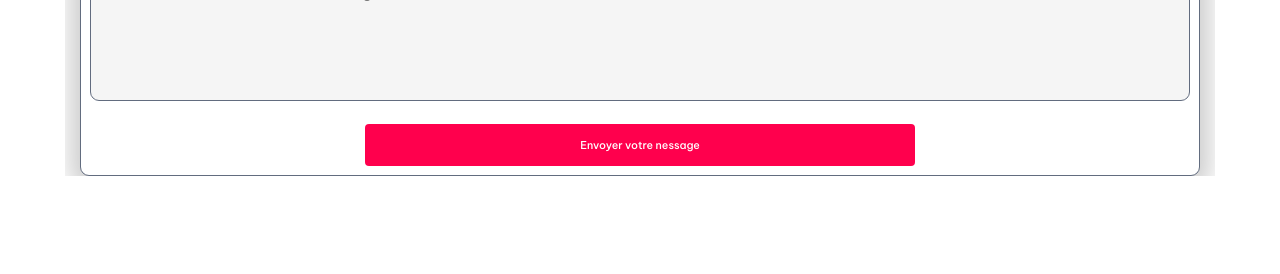
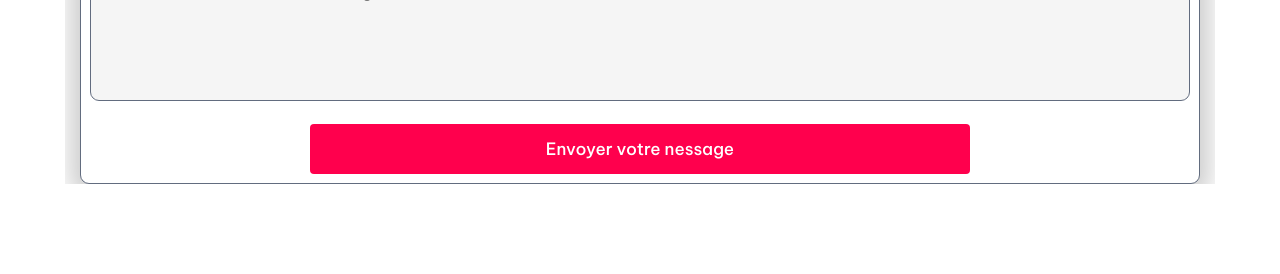
Before and after one commit to Beni-Kipaka/fodev-tech, a plain HTML site: page contact.html in a window 1280 px wide. Shown: the part 1120-1394 px from the top of the page. Drawn offline with Linux system fonts and the light colour scheme.

Commit message:
Update contact page

```diff
--- a/assets/css/style.css
+++ b/assets/css/style.css
@@ -641,7 +641,7 @@ body{
 }
 
 .contact form input{
-  width: 50%;
+  width: 60%;
   margin: 0 auto;
 }
 
@@ -915,10 +915,6 @@ body{
 /* RESPONSIVE 575px */
 
 @media screen and (min-width: 320px){
-  .contact form .btn{
-    font-size: .6rem;
-    font-weight: var(--fw-500);
-  }
 
   .contact form h3 {
     font-size: 1.4rem;
```
